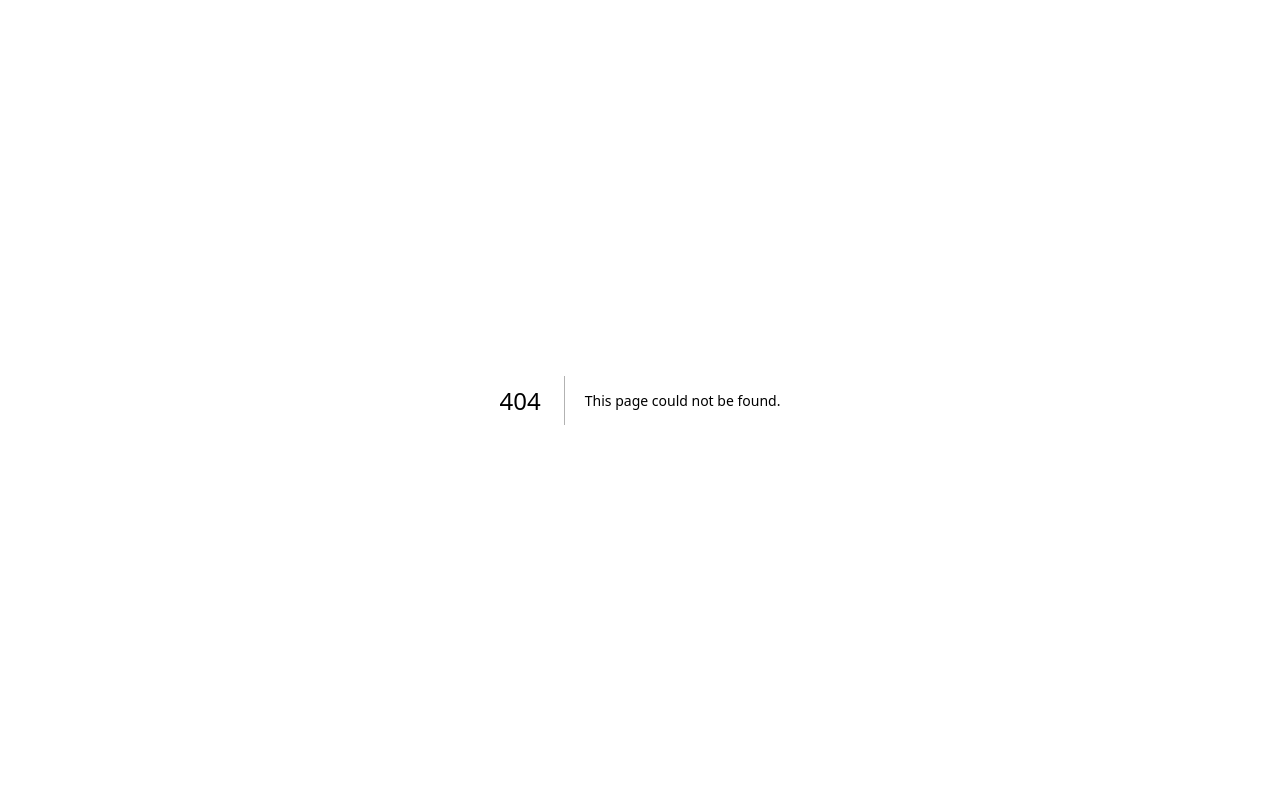
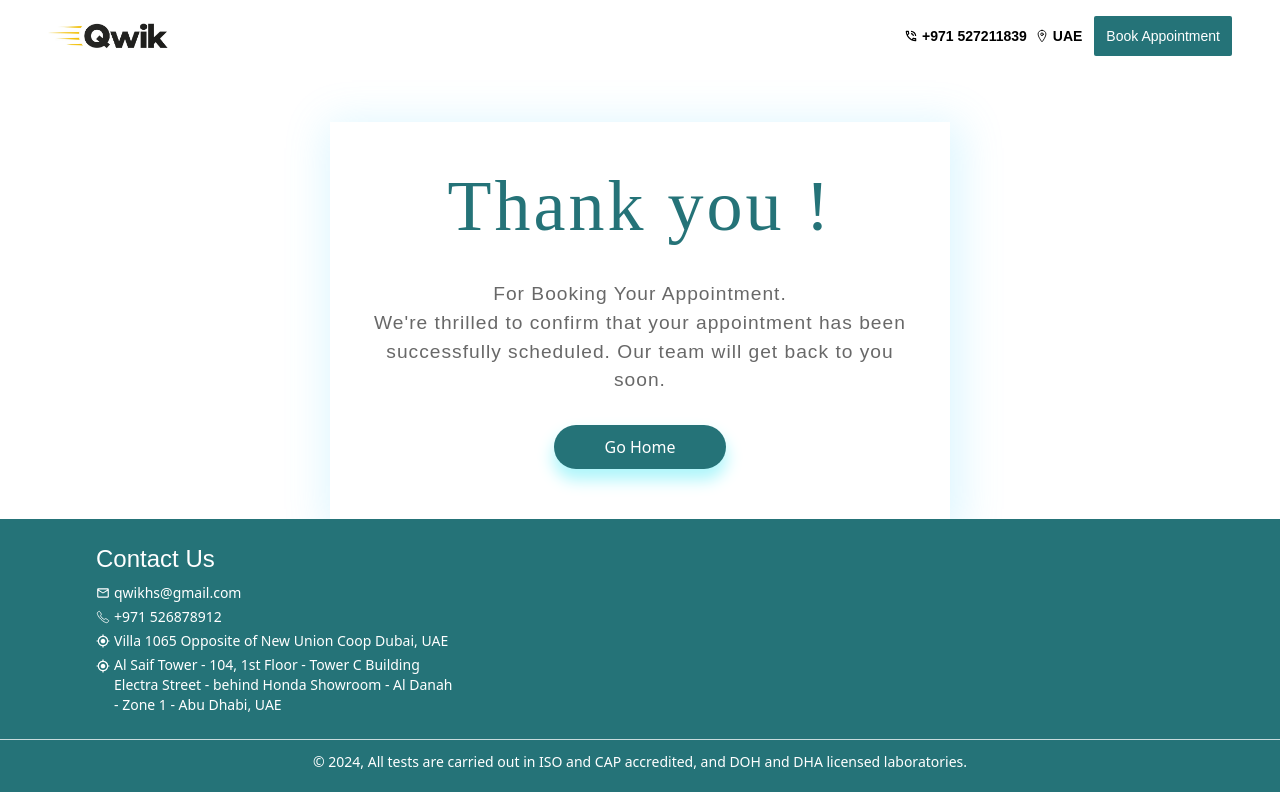
Before and after one commit to vipul-devs99/gettested, a Next.js app: page /thank-you in a window 1280 px wide. Before the commit this address had no page. Built offline with nearby package versions, Linux system fonts and the light colour scheme.

Commit message:
thank-ypu page added

```diff
--- a/src/app/components/Modal.js
+++ b/src/app/components/Modal.js
@@ -73,11 +73,13 @@ const Modal = ({ isOpen, onClose }) => {
             message: "",
           });
 
-          toast.success(responseData.data.message, {
-            style: { backgroundColor: "#fff", color: "#257378" },
-          });
+          // toast.success(responseData.data.message, {
+          //   style: { backgroundColor: "#fff", color: "#257378" },
+          // });
+
           onClose();
           setIsClicked(false);
+          window.location.href="/thank-you";
         }
       } catch (error) {
         console.error("Error submitting form:", error);
@@ -245,7 +247,7 @@ const Modal = ({ isOpen, onClose }) => {
                 className="bg-theme1 text-white px-4 py-2 rounded-sm hover:bg-theme1h"
                 onClick={handleModalSubmit}
               >
-                Submit
+                  {isClicked ? "Submitting..." : "Submit"}
               </button>
             </div>
           </div>
--- a/src/app/globals.css
+++ b/src/app/globals.css
@@ -68,7 +68,7 @@
 
 .loader {
   border: 16px solid #f3f3f3; /* Light grey */
-  border-top: 16px solid #115380; /* Blue */
+  border-top: 16px solid #257378; /* Blue */
   border-radius: 50%;
   width: 120px;
   height: 120px;
@@ -86,3 +86,71 @@
   0% { transform: rotate(0deg); }
   100% { transform: rotate(360deg); }
 }
+
+.wrapper-1 {
+  width: 100%;
+  height: 70vh;
+  display: flex;
+  flex-direction: column;
+}
+
+.wrapper-2 {
+  padding: 30px;
+  text-align: center;
+}
+
+.thankYouH1 {
+  font-family: "Kaushan Script", cursive;
+  font-weight: 400;
+  font-size: 4em;
+  letter-spacing: 3px;
+  color: #257378;
+  margin: 0;
+  margin-bottom: 20px;
+}
+
+.wrapper-2 p {
+  margin: 0;
+  font-size: 1.2em;
+  color: #686868;
+  font-family: 'Source Sans Pro', sans-serif;
+  letter-spacing: 1px;
+}
+
+.go-home {
+  color: #fff;
+  background: #257378;
+  border: none;
+  padding: 10px 50px;
+  margin: 30px 0;
+  border-radius: 30px;
+  text-transform: capitalize;
+  box-shadow: 0 10px 16px 1px rgb(174, 246, 251);
+}
+
+
+@media (min-width:360px) {
+  .thankYouH1 {
+    font-size: 4.5em;
+  }
+
+  .go-home {
+    margin-bottom: 20px;
+  }
+}
+
+@media (min-width:600px) {
+  .content {
+    max-width: 1000px;
+    margin: 0 auto;
+  }
+
+  .wrapper-1 {
+    height: initial;
+    max-width: 620px;
+    margin: 0 auto;
+    margin-top: 50px;
+    box-shadow: 4px 8px 40px 8px rgba(88, 210, 255, 0.2);
+  }
+
+}
--- a/src/app/layout.js
+++ b/src/app/layout.js
@@ -3,15 +3,18 @@
   import { ToastContainer, toast } from "react-toastify";
   import Head from "next/head";
 
+
   export default function RootLayout({ children }) {
     return (
       <html lang="en">
         <Head>
-          <title>Book Your Appointment - Quick Home Service Blood Tests</title>
-          <meta
-            name="description"
-            content="Schedule your convenient at-home blood test today. Fast, reliable, and professional service."
-          />
+        <title>Quick Home Service Blood Tests</title>
+        <link rel="icon" href="/favicon.ico" />
+        <meta
+          name="description"
+          content="Schedule your convenient at-home blood test today. Fast, reliable, and professional service."
+        />
+
           <script async src="https://www.googletagmanager.com/gtag/js?id=G-BVXZK9W5QP"></script>
           <script
             dangerouslySetInnerHTML={{
--- a/src/app/login/page.js
+++ b/src/app/login/page.js
@@ -78,7 +78,7 @@ export default function Login() {
                     <form className="max-w-sm mx-auto mt-5" method='POST' onSubmit={handleModalSubmit}>
                         <div className="mb-5">
                             <label className="block mb-2 text-sm font-medium text-gray-900 dark:text-white">Your email</label>
-                            <input onChange={handleInputChange} type="email" value={fromData.email} id="email" name='email' className="bg-gray-50 border border-gray-300 text-gray-900 text-sm rounded-lg focus:ring-blue-500 focus:border-blue-500 block w-full p-2.5 dark:bg-gray-700 dark:border-gray-600 dark:placeholder-gray-400 dark:text-white dark:focus:ring-blue-500 dark:focus:border-blue-500" placeholder="name@flowbite.com" />
+                            <input onChange={handleInputChange} type="email" value={fromData.email} id="email" name='email' className="bg-gray-50 border border-gray-300 text-gray-900 text-sm rounded-lg focus:ring-blue-500 focus:border-blue-500 block w-full p-2.5 dark:bg-gray-700 dark:border-gray-600 dark:placeholder-gray-400 dark:text-white dark:focus:ring-blue-500 dark:focus:border-blue-500" placeholder="name@domain.com" />
                             {errors.email && (
                                 <p className="text-red-500 text-sm">{errors.email}</p>
                             )}
--- /dev/null
+++ b/src/app/thank-you/page.js
@@ -0,0 +1,33 @@
+"use client"
+import React from "react";
+
+import { useRouter } from "next/navigation";
+import Navbar from "../components/Navbar";
+import Footer from "../components/Footer";
+
+export default function ThankYou() {
+  const router = useRouter();
+  const handleClick = () => {
+    router.push("/");
+  };
+
+  return (
+    <div>
+      <Navbar />
+      <div class="content ">
+        <div class="wrapper-1 ">
+          <div class="wrapper-2">
+            <h1 className="thankYouH1">Thank you !</h1>
+            <p>For Booking Your Appointment.</p>
+            <p>We're thrilled to confirm that your appointment has been successfully scheduled. Our team will get back to you soon. </p>
+            <button class="go-home" onClick={handleClick}>go home</button>
+          </div>
+
+        </div>
+      </div>
+
+
+      <Footer />
+    </div>
+  );
+}
```
Also changed, not shown: 1 other file (tests, documents, lock files or other folders).
